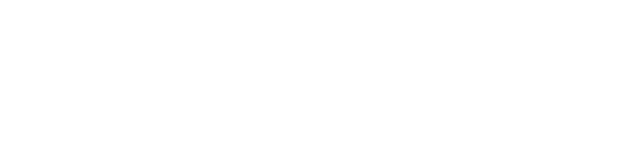
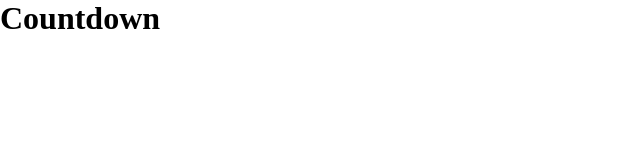
Before and after one commit to PietroAntonioNini/js-simon, a plain HTML site: page index.html in a window 1280 px wide. Shown: the whole page, without its empty margins (0-640 px from the left). Drawn offline with Linux system fonts and the light colour scheme.

Commit message:
collegato foglio di stile e creata la pagina

```diff
--- /dev/null
+++ b/css/style.css
@@ -0,0 +1,6 @@
+* {
+    margin: 0;
+    padding: 0;
+    box-sizing: border-box;
+}
+/* reset */
--- a/index.html
+++ b/index.html
@@ -4,9 +4,17 @@
     <meta charset="UTF-8">
     <meta name="viewport" content="width=device-width, initial-scale=1.0">
     <title>Countdown</title>
+
+    <!-- my style -->
+    <link rel="stylesheet" href="./css/style.css">
 </head>
 <body>
 
+    <div class="container">
+        <div class="box-time">
+            <h1>Countdown</h1>
+        </div>
+    </div>
 
 
     <script src="./js/script.js"></script>
```
